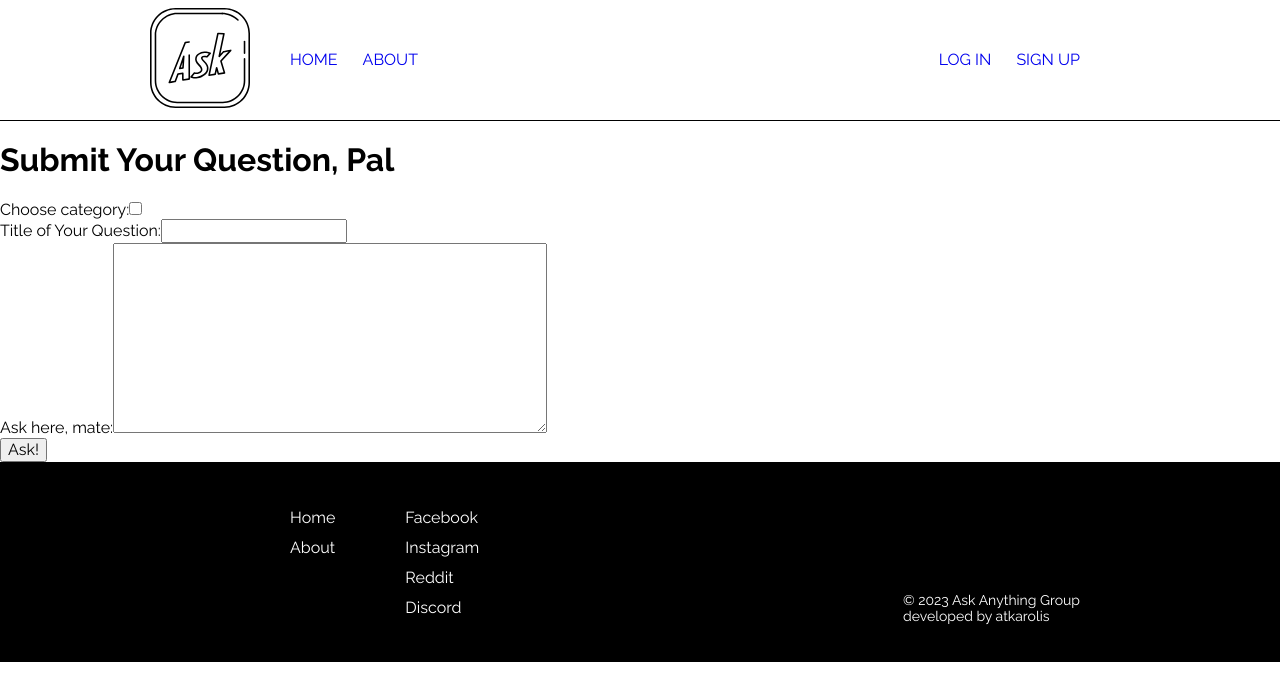
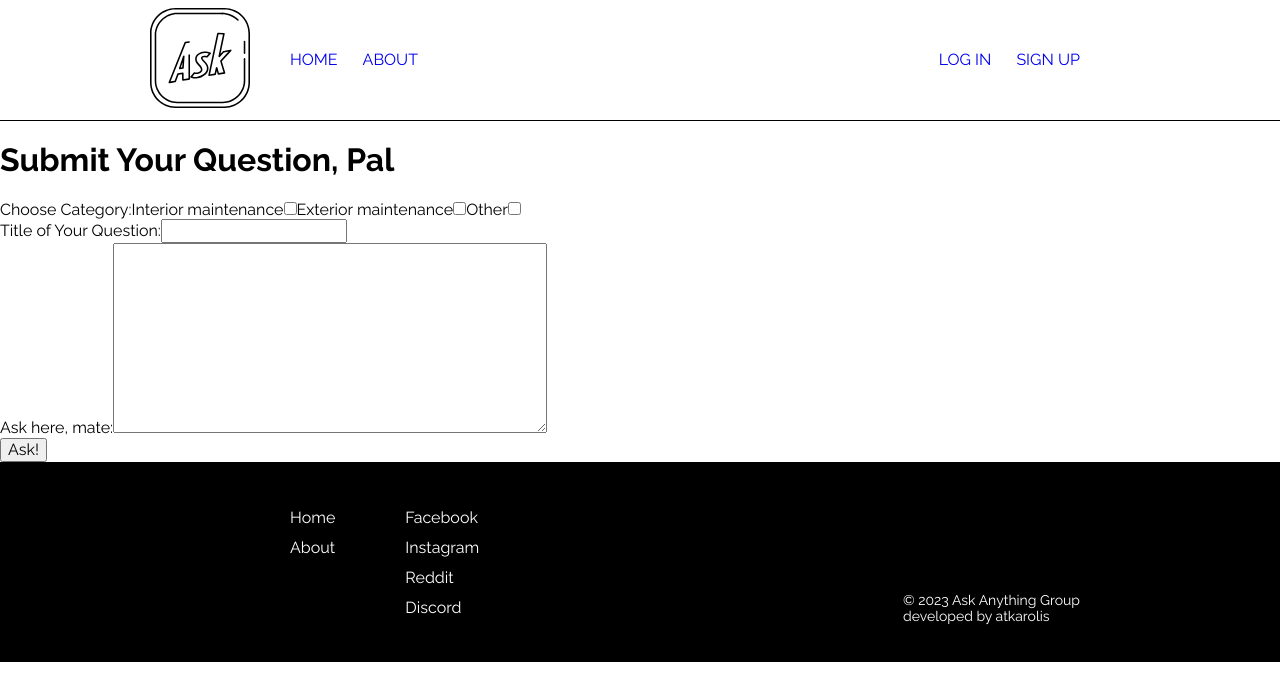
Before and after one commit to atkarolis/qa-forum, a React (Create React App) app: page /addQuestion in a window 1280 px wide. Shown: the top 700 px of the page. Built offline with nearby package versions, Linux system fonts and the light colour scheme; no server answers.

Commit message:
add-question form created

```diff
--- a/src/components/Atoms/Categories.jsx
+++ b/src/components/Atoms/Categories.jsx
@@ -1,3 +1,9 @@
+export const CategoryEnum = [
+  "Interior maintenance",
+  "Exterior maintenance",
+  "Other"
+]
+
 const Categories = ({categories}) => {
   categories.forEach(category => category)
   return (
--- a/src/components/Pages/AddQuestion.jsx
+++ b/src/components/Pages/AddQuestion.jsx
@@ -3,6 +3,7 @@ import { useNavigate } from "react-router-dom";
 import { v4 as generateId} from 'uuid';
 import UsersContext from '../../contexts/UsersContext';
 import QuestionsContext from "../../contexts/QuestionsContext";
+import { CategoryEnum } from "../Atoms/Categories";
 
 const AddQuestion = () => {
 
@@ -38,17 +39,19 @@ const AddQuestion = () => {
     navigate('/');
   }
 
+  let categoriesOptions = [];
+  CategoryEnum.forEach(element => {
+    categoriesOptions.push(<label htmlFor={element}>{element}</label>)
+    categoriesOptions.push(<input type="checkbox" id={element} onChange={(e) => {inputHandler(e)}}/>)
+  })
+
   return (
     <main>
       <h1>Submit Your Question, Pal</h1>
       <form onSubmit={(e) => {formHandler(e)}}>
         <div>
-          <label htmlFor="category">Choose category:</label>
-          <input required type="checkbox"
-            name="category" id="category"
-            value={formInputs.category}
-            onChange={(e) => {inputHandler(e)}} //čia reikia arba select arba +2 checkboxus
-          />
+          Choose Category:
+            {categoriesOptions}
         </div>
         <div>
           <label htmlFor="title">Title of Your Question:</label>
```
